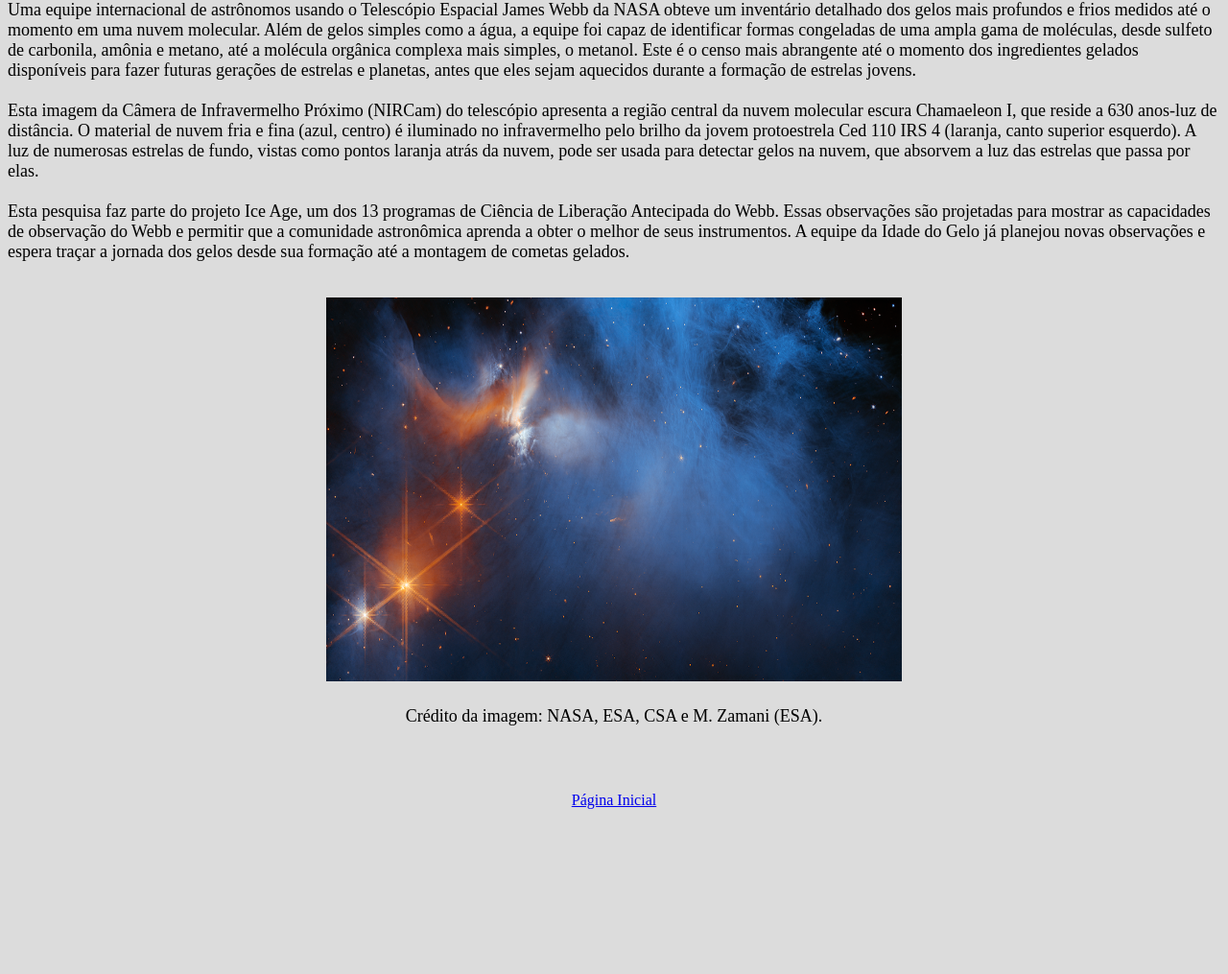
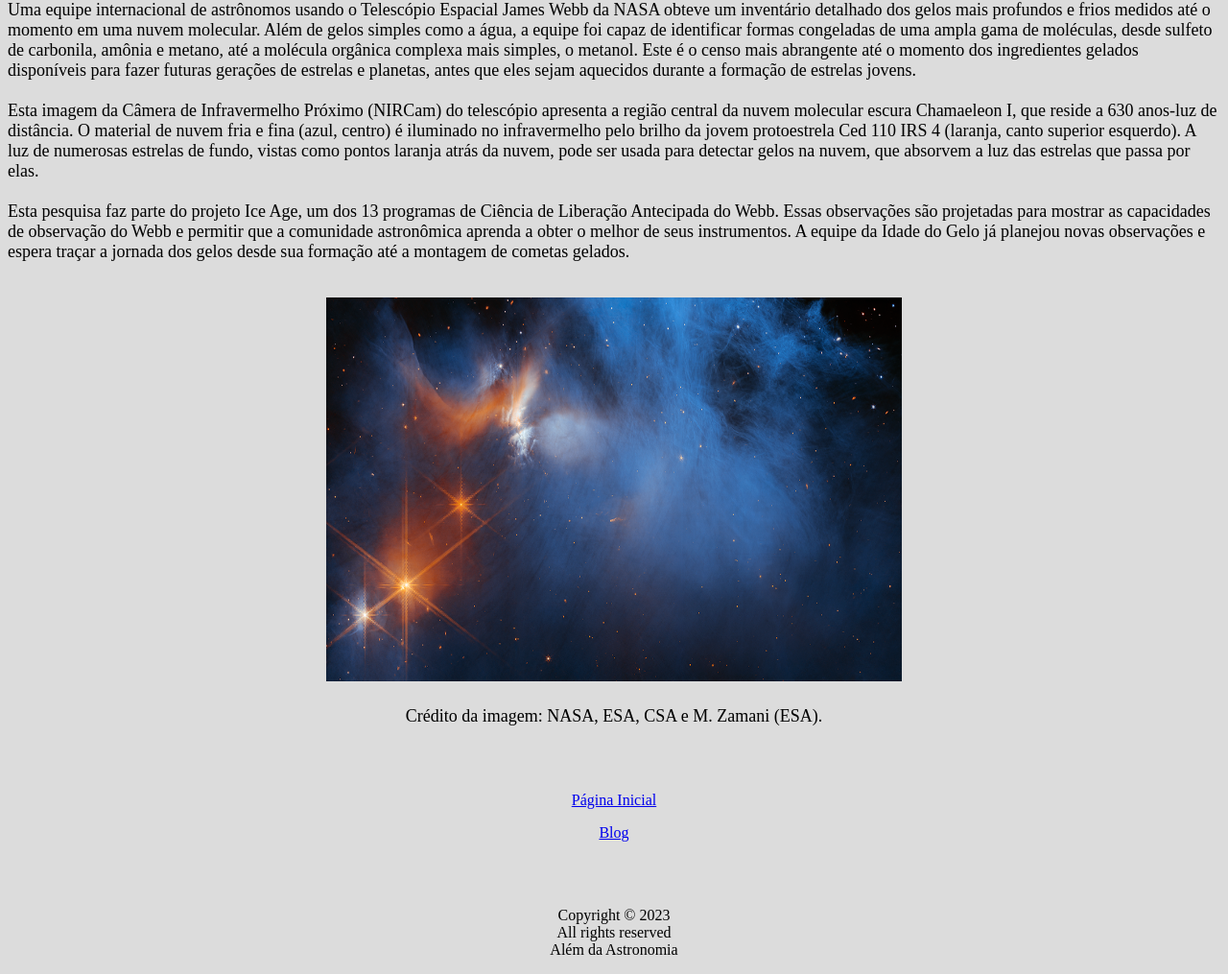
Before and after one commit to uenderson-silva/uenderson-silva.github.io, a plain HTML site: page Webb faz descoberta.html in a window 1280 px wide. Shown: the part 59-1074 px from the top of the page at 96% size. Before the commit the page ends 918 px from the top, so only its background shows below. Drawn offline with Linux system fonts and the light colour scheme.

Commit message:
Update Webb faz descoberta.html

```diff
--- a/Webb faz descoberta.html
+++ b/Webb faz descoberta.html
@@ -27,5 +27,11 @@
             <br>
             <br>
             <center><p><a href="index.html"> Página Inicial </a></p></center>
+            <center><p><a href="Blog.html"> Blog </a></p></center></font>
+            <br>
+            <br>
+            <center><font size="3"> <p> Copyright © 2023 <br>
+                All rights reserved <br>
+                Além da Astronomia </p> </font></center>
     </body>
 </html>
```
